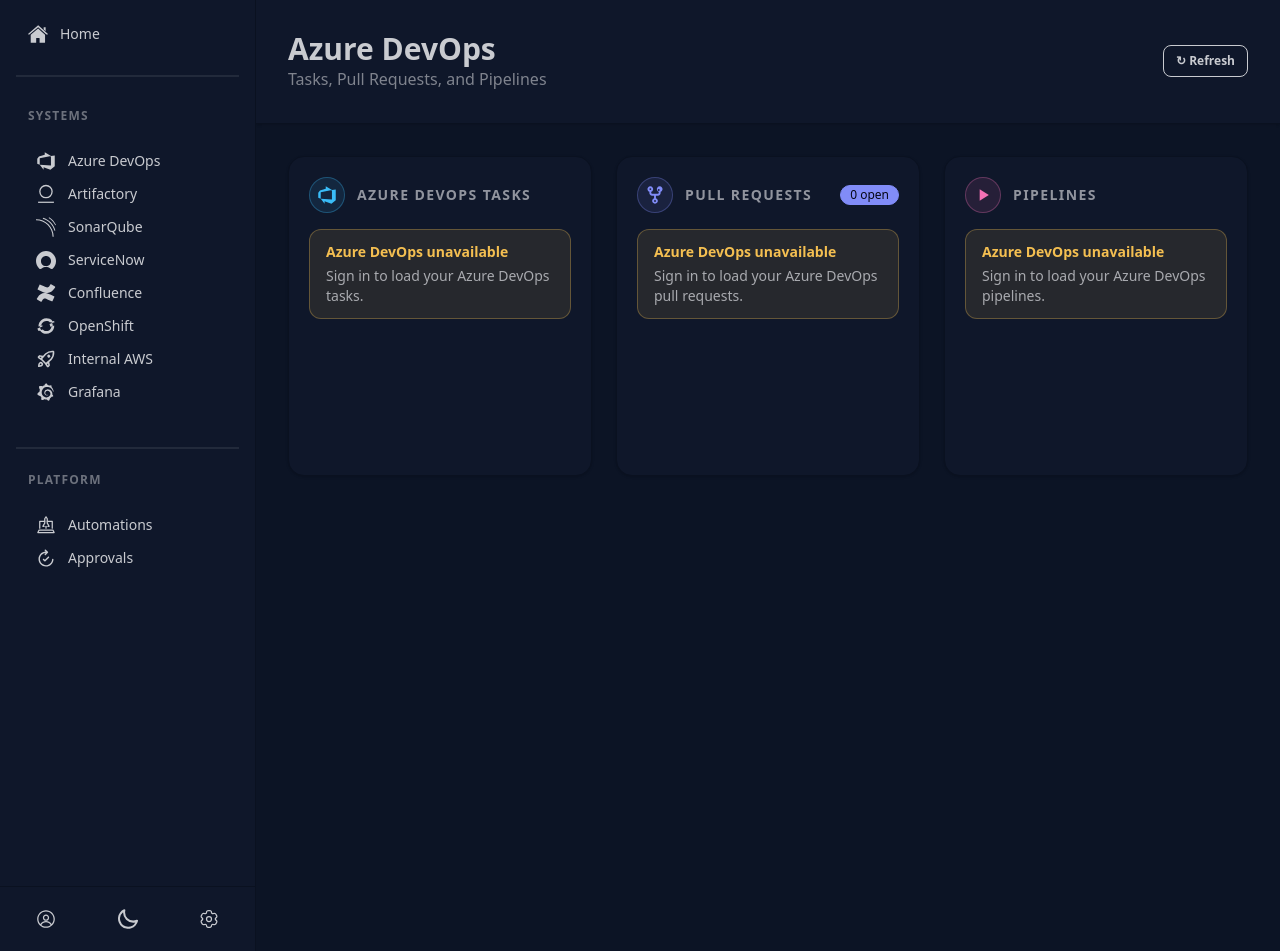
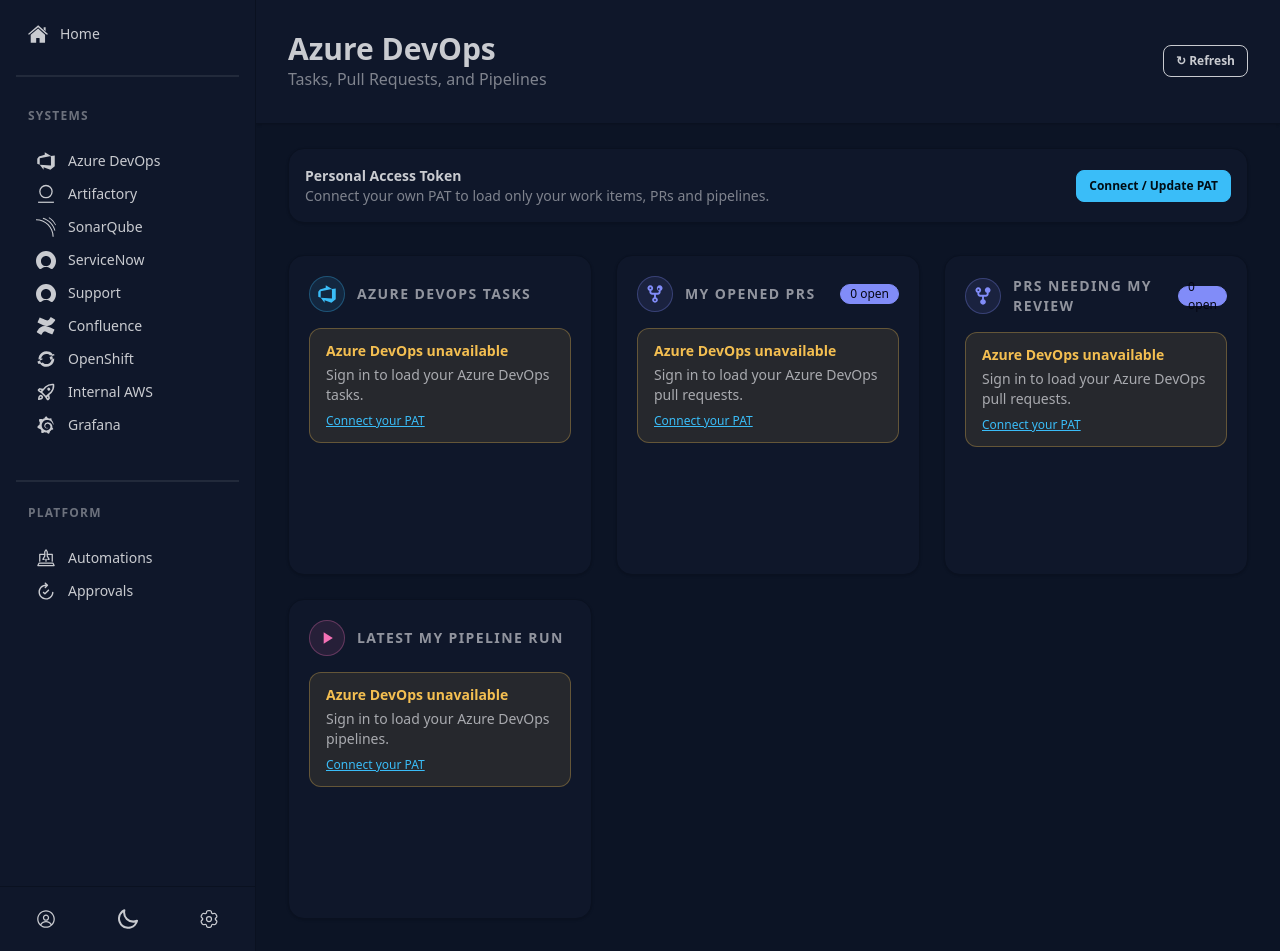
Before and after one commit to mishgoldenberg/devops-idp, a FastAPI app: template frontend/templates/azure-devops.html in a window 1280 px wide. Shown: the part 130-1081 px from the top of the page. Run offline with FastAPI, Linux system fonts and the light colour scheme; the template is opened without the code that fills it, so the values that code supplies are empty; style sheets or scripts are compiled from the project's sources; some libraries are stand-ins or nearby versions.

Commit message:
Wire per-user Azure/ServiceNow flows and support surface in HTMX UI.
Add PAT-first Azure behavior (including split PR widgets and user-scoped pipeline run), connect quick links and ServiceNow support page flows, and harden PAT lookup fallback so widgets prompt for user PAT instead of surfacing backend DB errors.

Made-with: Cursor

```diff
--- a/frontend/templates/partials/components/azure-devops-container.html
+++ b/frontend/templates/partials/components/azure-devops-container.html
@@ -14,6 +14,19 @@
 
 	<!-- Scrollable Content Area -->
 	<div class="flex-1 min-h-0 overflow-y-auto">
+		<div class="px-8 pt-6">
+			<div class="card bg-base-100 border border-base-300 shadow">
+				<div class="card-body p-4">
+					<div class="flex items-center justify-between gap-4 flex-wrap">
+						<div>
+							<div class="font-semibold">Personal Access Token</div>
+							<div class="text-sm text-base-content/60">Connect your own PAT to load only your work items, PRs and pipelines.</div>
+						</div>
+						<button class="btn btn-sm btn-primary" onclick="document.getElementById('ado-pat-modal').showModal()">Connect / Update PAT</button>
+					</div>
+				</div>
+			</div>
+		</div>
 		<!-- Widget Grid -->
 		<div class="grid grid-cols-1 sm:grid-cols-2 lg:grid-cols-3 gap-6 p-8">
 			<!-- Azure DevOps Tasks Widget -->
@@ -58,6 +71,27 @@
 				<div class="widget-content h-full"></div>
 			</div>
 
+			<!-- Pull Requests To Review Widget -->
+			<div
+				id="pr-review-component"
+				class="h-80 widget-shell [&_.widget-loading]:hidden [&.htmx-request_.widget-content]:hidden [&.htmx-request_.widget-loading]:block"
+				hx-get="/ui/components/pull-requests-review"
+				hx-trigger="load, every 60s, click from:#refresh-btn"
+				hx-target="find .widget-content"
+				hx-swap="innerHTML"
+			>
+				<div class="widget-loading h-full">
+					<div
+						class="card bg-base-100 border border-base-300 shadow h-full flex items-center justify-center"
+					>
+						<span
+							class="loading loading-spinner loading-md text-base-content/40"
+						></span>
+					</div>
+				</div>
+				<div class="widget-content h-full"></div>
+			</div>
+
 			<!-- Pipelines Widget -->
 			<div
 				id="pipelines-component"
@@ -81,3 +115,38 @@
 		</div>
 	</div>
 </div>
+
+<dialog id="ado-pat-modal" class="modal">
+	<div class="modal-box">
+		<h3 class="font-bold text-lg">Connect Azure DevOps PAT</h3>
+		<p class="text-sm text-base-content/60 mt-1">This PAT is saved per-user and used only for your widgets.</p>
+		<div class="py-4 space-y-3">
+			<input id="ado-pat-input" type="password" class="input input-bordered w-full" placeholder="Paste PAT" />
+			<div class="flex justify-end gap-2">
+				<form method="dialog"><button class="btn">Cancel</button></form>
+				<button id="ado-pat-save" class="btn btn-primary">Save PAT</button>
+			</div>
+		</div>
+	</div>
+</dialog>
+
+<script>
+	(function () {
+		const save = document.getElementById("ado-pat-save");
+		const input = document.getElementById("ado-pat-input");
+		const modal = document.getElementById("ado-pat-modal");
+		save?.addEventListener("click", async () => {
+			const pat = (input?.value || "").trim();
+			if (!pat) return;
+			const res = await fetch("/api/azure-devops/pat", {
+				method: "POST",
+				headers: { "Content-Type": "application/json" },
+				body: JSON.stringify({ pat }),
+				credentials: "same-origin",
+			});
+			if (!res.ok) return;
+			if (modal?.close) modal.close();
+			document.getElementById("refresh-btn")?.click();
+		});
+	})();
+</script>
--- a/frontend/templates/partials/components/azure-devops-tasks.html
+++ b/frontend/templates/partials/components/azure-devops-tasks.html
@@ -29,6 +29,7 @@
 		>
 			<p class="font-semibold text-warning">Azure DevOps unavailable</p>
 			<p class="mt-1">{{ error }}</p>
+			<a href="/ui/azure-devops" class="link link-primary text-xs mt-2 inline-block">Connect your PAT</a>
 		</div>
 		{% else %}
 		<!-- 2×2 stat grid -->
--- a/frontend/templates/partials/components/pipelines.html
+++ b/frontend/templates/partials/components/pipelines.html
@@ -18,7 +18,7 @@
 			<h3
 				class="text-sm font-bold uppercase tracking-widest text-base-content/70"
 			>
-				Pipelines
+				Latest My Pipeline Run
 			</h3>
 		</div>
 		{% if error %}
@@ -27,6 +27,7 @@
 		>
 			<p class="font-semibold text-warning">Azure DevOps unavailable</p>
 			<p class="mt-1">{{ error }}</p>
+			<a href="/ui/azure-devops" class="link link-primary text-xs mt-2 inline-block">Connect your PAT</a>
 		</div>
 		{% else %}
 		<!-- Pipeline run list -->
--- /dev/null
+++ b/frontend/templates/partials/components/pull-requests-review.html
@@ -0,0 +1,52 @@
+<div
+	class="card bg-base-100 border border-base-300 shadow h-full flex flex-col"
+>
+	<div class="card-body p-5 flex flex-col h-full gap-4">
+		<div class="flex items-center gap-3">
+			<div
+				class="flex h-9 w-9 shrink-0 items-center justify-center rounded-full border border-secondary/30 bg-secondary/10"
+			>
+				<svg
+					viewBox="0 0 16 16"
+					class="h-5 w-5 fill-current text-secondary"
+					aria-hidden="true"
+				>
+					<path
+						d="M5 3.25a.75.75 0 11-1.5 0 .75.75 0 011.5 0zm0 2.122a2.25 2.25 0 10-1.5 0v.878A2.25 2.25 0 005.75 8.5h1.5v2.128a2.251 2.251 0 101.5 0V8.5h1.5a2.25 2.25 0 002.25-2.25v-.878a2.25 2.25 0 10-1.5 0v.878a.75.75 0 01-.75.75h-4.5A.75.75 0 015 6.25v-.878z"
+					/>
+				</svg>
+			</div>
+			<h3 class="text-sm font-bold uppercase tracking-widest text-base-content/70">
+				PRs Needing My Review
+			</h3>
+			<div class="badge badge-secondary badge-sm ml-auto">
+				{{ prs|length }} open
+			</div>
+		</div>
+		{% if error %}
+		<div class="rounded-xl border border-warning/30 bg-warning/10 px-4 py-3 text-sm text-base-content/80">
+			<p class="font-semibold text-warning">Azure DevOps unavailable</p>
+			<p class="mt-1">{{ error }}</p>
+			<a href="/ui/azure-devops" class="link link-primary text-xs mt-2 inline-block">Connect your PAT</a>
+		</div>
+		{% else %}
+		<ul class="flex flex-col gap-2 flex-1 min-h-0 overflow-y-auto overscroll-contain">
+			{% for pr in prs %}
+			<li class="rounded-lg bg-base-200/60 border border-base-300 px-3 py-2.5 flex flex-col gap-1">
+				{% set pr_url = (pr.url or '')|trim %}
+				{% if pr_url %}
+				<a href="{{ pr_url }}" target="_blank" rel="noopener noreferrer" class="text-sm font-medium text-base-content hover:text-primary truncate">{{ pr.title }}</a>
+				{% else %}
+				<span class="text-sm font-medium text-base-content truncate">{{ pr.title }}</span>
+				{% endif %}
+				<div class="flex items-center gap-2 flex-wrap">
+					<span class="badge badge-outline badge-xs">{{ pr.repository }}</span>
+					<span class="text-xs text-base-content/60 truncate">{{ pr.source_branch }} -> {{ pr.target_branch }}</span>
+					<span class="text-xs text-base-content/40 ml-auto shrink-0">{{ pr.age }}</span>
+				</div>
+			</li>
+			{% endfor %}
+		</ul>
+		{% endif %}
+	</div>
+</div>
--- a/frontend/templates/partials/components/pull-requests.html
+++ b/frontend/templates/partials/components/pull-requests.html
@@ -20,7 +20,7 @@
 			<h3
 				class="text-sm font-bold uppercase tracking-widest text-base-content/70"
 			>
-				Pull Requests
+				My Opened PRs
 			</h3>
 			<div class="badge badge-secondary badge-sm ml-auto">
 				{{ prs|length }} open
@@ -32,6 +32,7 @@
 		>
 			<p class="font-semibold text-warning">Azure DevOps unavailable</p>
 			<p class="mt-1">{{ error }}</p>
+			<a href="/ui/azure-devops" class="link link-primary text-xs mt-2 inline-block">Connect your PAT</a>
 		</div>
 		{% else %}
 		<!-- PR list -->
--- a/frontend/templates/partials/components/servicenow-tickets.html
+++ b/frontend/templates/partials/components/servicenow-tickets.html
@@ -72,5 +72,8 @@
 				<span class="text-4xl font-bold text-success">{{ stats_data.total or 0 }}</span>
 			</div>
 		</div>
+		<div class="pt-1">
+			<a href="/ui/support" class="btn btn-xs btn-outline w-full">Open Support</a>
+		</div>
 	</div>
 </div>
--- a/frontend/templates/partials/components/sidebar.html
+++ b/frontend/templates/partials/components/sidebar.html
@@ -161,6 +161,37 @@
 							/>
 						</svg>
 						ServiceNow</a
+					>
+					{% endif %}
+				</li>
+				<li>
+					{% if current_page == 'support' %}
+					<div class="flex items-center gap-3 bg-base-200 cursor-default">
+						<svg
+							viewBox="0 0 71.1 63.6"
+							class="w-5 h-5"
+							fill="currentColor"
+							aria-hidden="true"
+						>
+							<path
+								d="M35.8,0C16.1,0,0,15.9,0,35.6c0,9.8,4,19.3,11.2,26c2.5,2.4,6.4,2.6,9.2,0.5c9-6.7,21.4-6.7,30.4,0c2.8,2.1,6.7,1.9,9.2-0.5C74.3,48,74.9,25.4,61.3,11.1C54.7,4.1,45.4,0.1,35.8,0 M35.6,53.5C26,53.8,18,46.2,17.8,36.7c0-0.3,0-0.6,0-0.9c0-9.8,8-17.8,17.8-17.8s17.8,8,17.8,17.8c0.3,9.6-7.3,17.5-16.8,17.8C36.2,53.5,35.9,53.5,35.6,53.5"
+							/>
+						</svg>
+						Support
+					</div>
+					{% else %}
+					<a href="/ui/support" class="flex items-center gap-3"
+						><svg
+							viewBox="0 0 71.1 63.6"
+							class="w-5 h-5"
+							fill="currentColor"
+							aria-hidden="true"
+						>
+							<path
+								d="M35.8,0C16.1,0,0,15.9,0,35.6c0,9.8,4,19.3,11.2,26c2.5,2.4,6.4,2.6,9.2,0.5c9-6.7,21.4-6.7,30.4,0c2.8,2.1,6.7,1.9,9.2-0.5C74.3,48,74.9,25.4,61.3,11.1C54.7,4.1,45.4,0.1,35.8,0 M35.6,53.5C26,53.8,18,46.2,17.8,36.7c0-0.3,0-0.6,0-0.9c0-9.8,8-17.8,17.8-17.8s17.8,8,17.8,17.8c0.3,9.6-7.3,17.5-16.8,17.8C36.2,53.5,35.9,53.5,35.6,53.5"
+							/>
+						</svg>
+						Support</a
 					>
 					{% endif %}
 				</li>
```
Also changed, not shown: backend/app/api/azure_devops.py (+12 -1 lines), backend/app/secrets_manager.py (+9 -4 lines), backend/app/ui.py (+65 -4 lines), frontend/templates/partials/components/dashboard-container.html (+36 -1 lines), frontend/templates/partials/components/quick-links.html (+6 -2 lines), frontend/templates/partials/components/support-container.html (added, +128 -0 lines), frontend/templates/support.html (added, +16 -0 lines).
